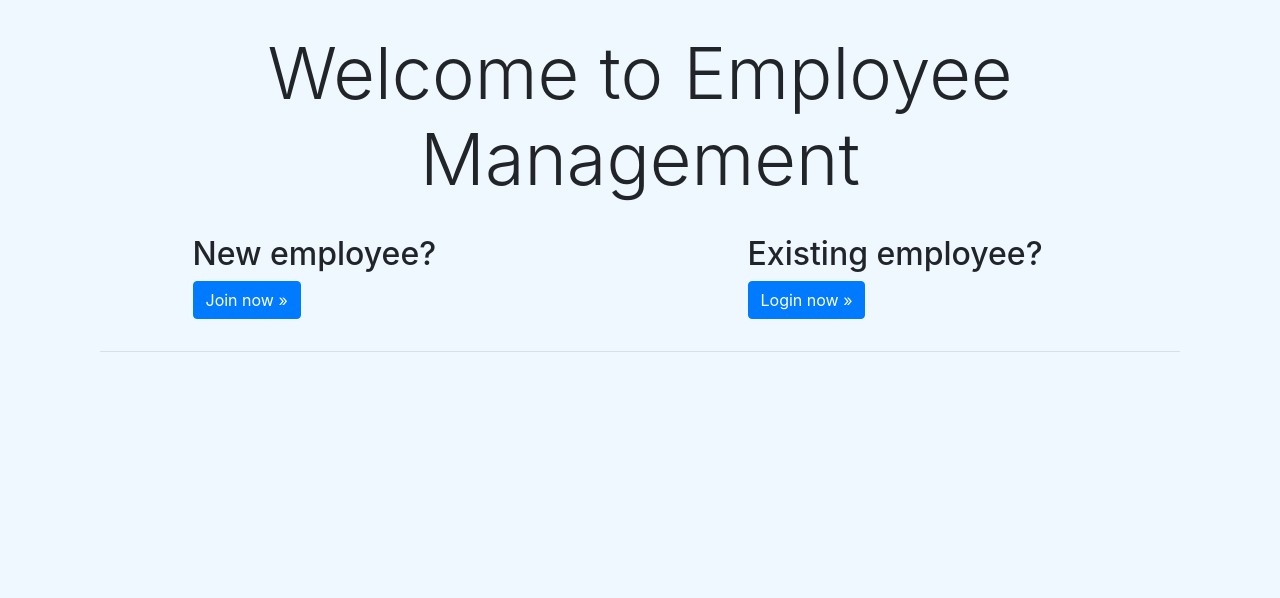
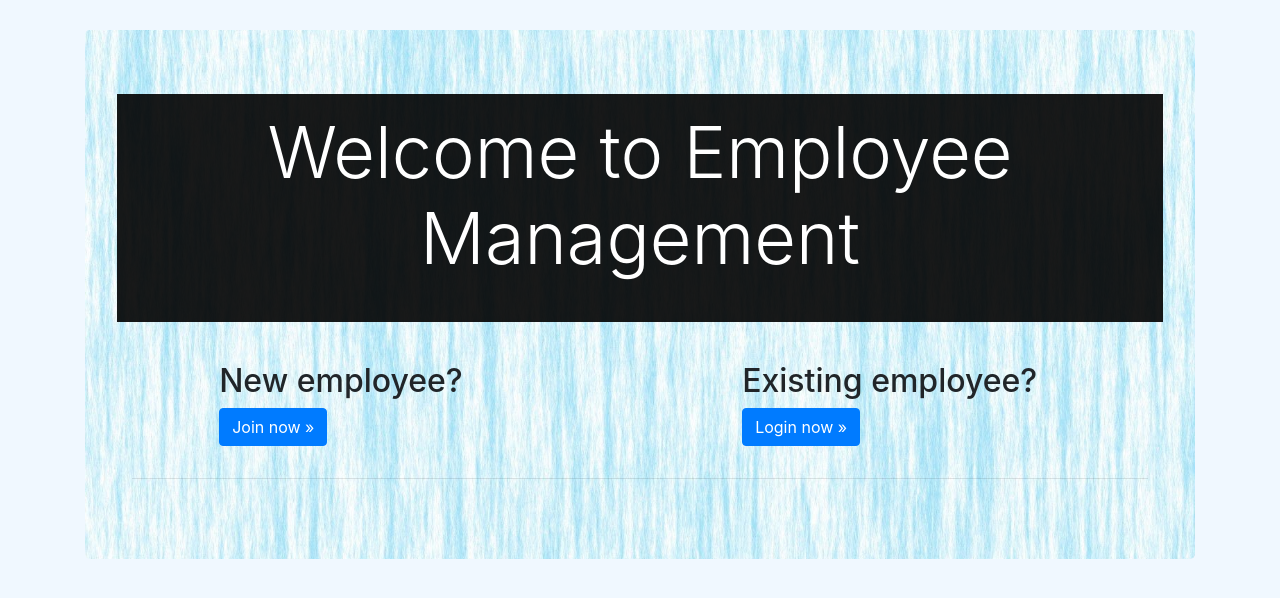
Before and after one commit to vishal2106/employeeManagement, a Flask app: page / in a window 1280 px wide. Shown: the part 56-654 px from the top of the page. Run offline with Flask 2, Linux system fonts and the light colour scheme; parts of the project's set-up code (start-up, migrations or seed data) failed here and were passed over; some libraries are stand-ins or nearby versions.

Commit message:
background css

```diff
--- a/employeeManagement/__init__.py
+++ b/employeeManagement/__init__.py
@@ -18,7 +18,6 @@ basedir = os.path.abspath(os.path.dirname(__file__))
 def create_app():
     app = Flask(__name__)
     app.config.from_mapping(
-        DEBUG=True,
         SECRET_KEY=os.getenv("FLASK_SECRET_KEY") or 'prc9FWjeLYh_KsPGm0vJcg',
         JWT_SECRET_KEY=os.getenv("JWT_SECRET_KEY") or 'WhyEncryptIT@0',
         SQLALCHEMY_DATABASE_URI='sqlite:///' + os.path.join(basedir, 'employee.sqlite'),
--- a/employeeManagement/main/templates/home/_landing.html
+++ b/employeeManagement/main/templates/home/_landing.html
@@ -1,6 +1,8 @@
 <main role="main">
-    <div class="container">
+    <div class="jumbotron" style="background: url('{{ url_for('static', filename='images/landing.jpg') }}')  center center;background-size: cover">
+    <div class="container landing-box">
       <h1 class="display-3 landing-text">Welcome to Employee Management</h1>
+      <p style="padding-bottom: 2rem"></p>
     </div>
 
   <div class="container">
```
Also changed, not shown: employeeManagement/static/images/landing.jpg (added).
